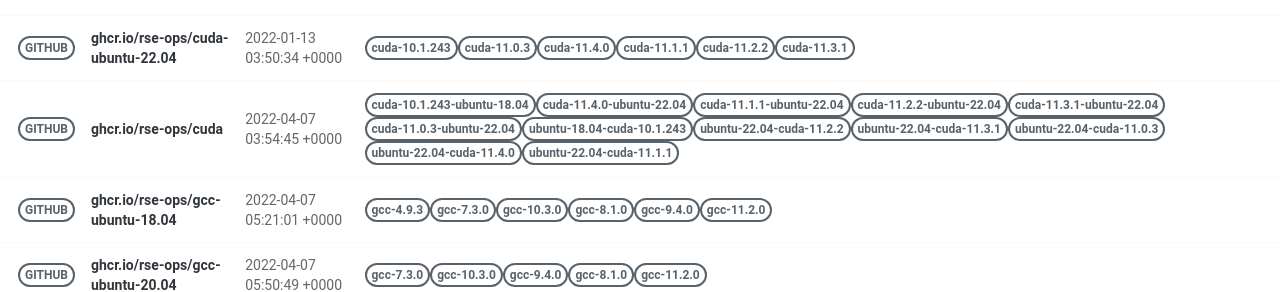
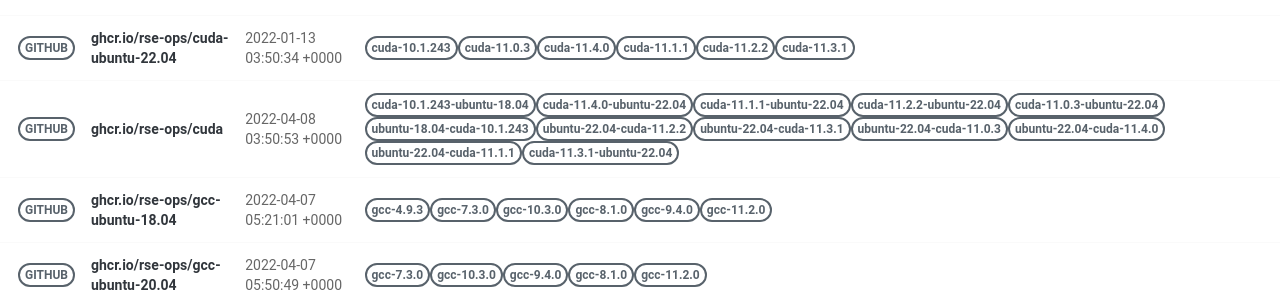
Before and after one commit to rse-ops/docker-images, a Jekyll site: the page built from pages/index.md, in a window 1280 px wide. Shown: the part 414-706 px from the top of the page. Built offline with Jekyll 4.4.1, drawn with Linux system fonts in a browser that asks for light colours; nearby versions of some CDN libraries.

Commit message:
Automated push to update library 2022-04-08

```diff
--- a/_library/ghcr.io-rse-ops-cuda.md
+++ b/_library/ghcr.io-rse-ops-cuda.md
@@ -1,7 +1,7 @@
 ---
 layout: container
 name: ghcr.io/rse-ops/cuda
-updated_at: 2022-04-07 03:54:45.104701
+updated_at: 2022-04-08 03:50:53.149507
 
 
 container_url: https://github.com/orgs/rse-ops/packages/container/package/cuda
```
Also changed, not shown: other parts of _library/ghcr.io-rse-ops-cuda.md (+3 -3 lines).
